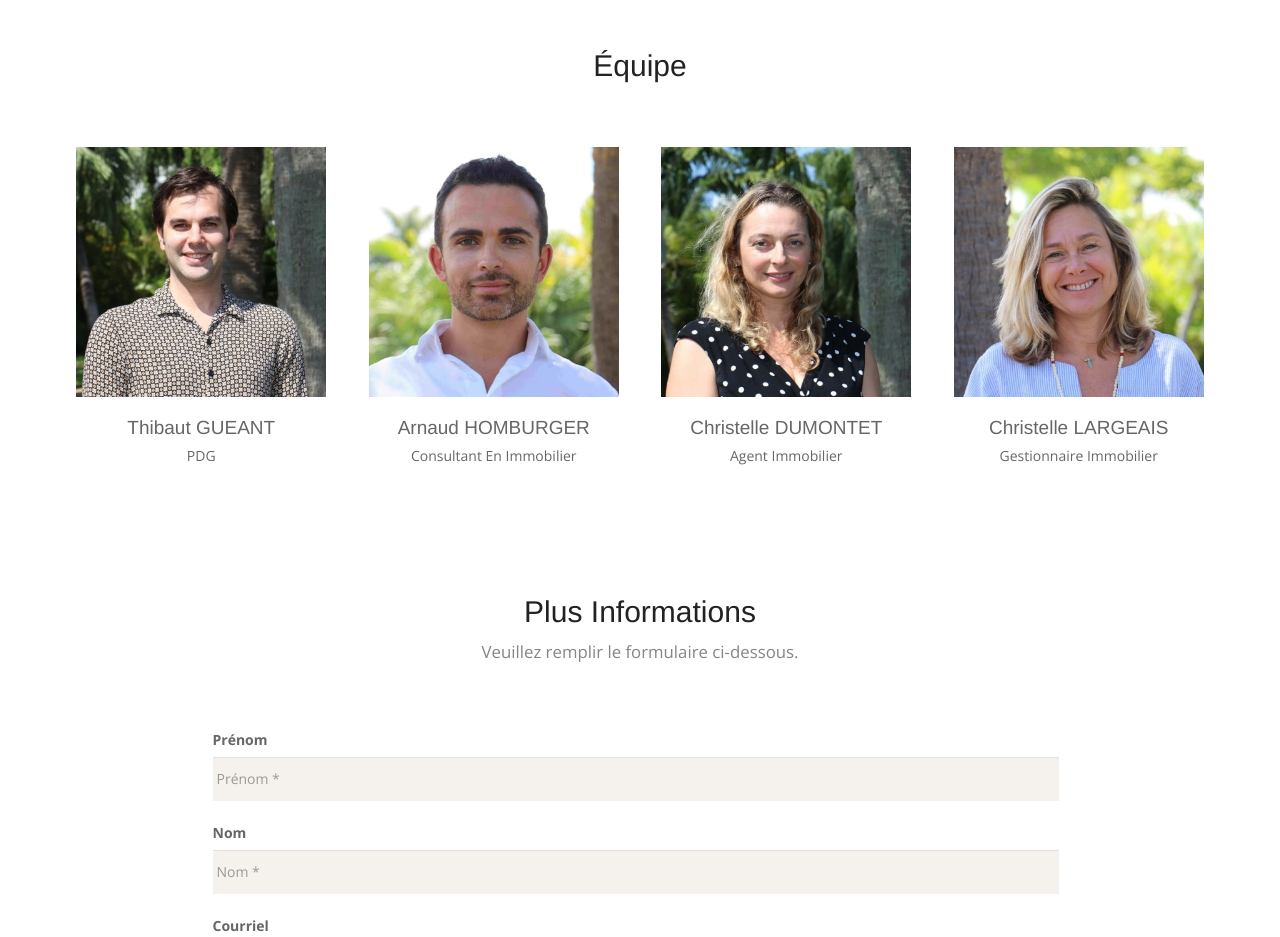
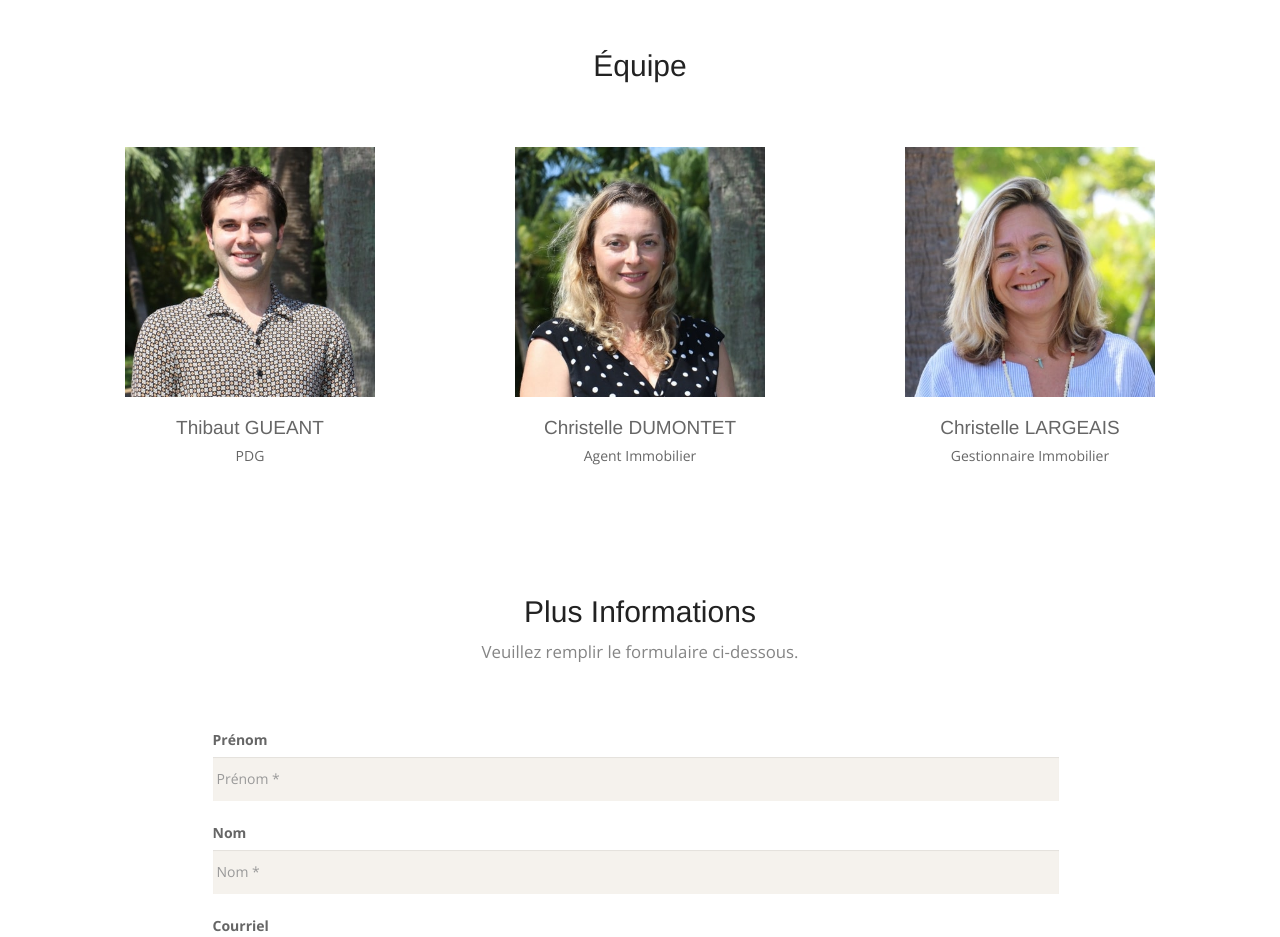
Before and after one commit to uskeyadvisors/atriums, a plain HTML site: page french.html in a window 1280 px wide. Shown: the part 4540-5477 px from the top of the page. Drawn offline with nearby package versions, Linux system fonts and the light colour scheme.

Commit message:
remove boxes

```diff
--- a/french.html
+++ b/french.html
@@ -374,7 +374,7 @@ ______$_______________________ _$
     <!-- Team Member's Details -->
     <div class="team-content">
       <div class="row">
-        <div class="col-md-3 col-sm-6 col-xs-12">
+        <div class="col-md-4 col-sm-6 col-xs-12">
           <!-- Team Member -->
           <div class="team-member pDark">
             <!-- Image Hover Block -->
@@ -390,21 +390,7 @@ ______$_______________________ _$
 <!--             <div class="team-socials"> <a href="#"><i class="fa fa-facebook"></i></a> <a href="#"><i class="fa fa-google-plus"></i></a> <a href="#"><i class="fa fa-twitter"></i></a> <a href="#"><i class="fa fa-dribbble"></i></a> <a href="#"><i class="fa fa-github"></i></a> </div>
  -->          </div>
         </div>
-        <div class="col-md-3 col-sm-6 col-xs-12">
-          <!-- Team Member -->
-          <div class="team-member pDark">
-            <!-- Image Hover Block -->
-            <div class="member-img">
-              <!-- Image  -->
-              <img class="img-responsive" src="images/photo-2.jpg" alt=""> </div>
-            <!-- Member Details -->
-            <h4>Arnaud HOMBURGER</h4>
-            <!-- Designation -->
-            <span class="pos">Consultant En Immobilier</span>
-<!--             <div class="team-socials"> <a href="#"><i class="fa fa-facebook"></i></a> <a href="#"><i class="fa fa-google-plus"></i></a> <a href="#"><i class="fa fa-twitter"></i></a> <a href="#"><i class="fa fa-dribbble"></i></a> <a href="#"><i class="fa fa-github"></i></a> </div>
- -->          </div>
-        </div>
-        <div class="col-md-3 col-sm-6 col-xs-12">
+        <div class="col-md-4 col-sm-6 col-xs-12">
           <!-- Team Member -->
           <div class="team-member pDark">
             <!-- Image Hover Block -->
@@ -418,7 +404,7 @@ ______$_______________________ _$
 <!--             <div class="team-socials"> <a href="#"><i class="fa fa-facebook"></i></a> <a href="#"><i class="fa fa-google-plus"></i></a> <a href="#"><i class="fa fa-twitter"></i></a> <a href="#"><i class="fa fa-dribbble"></i></a> <a href="#"><i class="fa fa-github"></i></a> </div>
  -->          </div>
         </div>
-        <div class="col-md-3 col-sm-6 col-xs-12">
+        <div class="col-md-4 col-sm-6 col-xs-12">
           <!-- Team Member -->
           <div class="team-member pDark">
             <!-- Image Hover Block -->
```
Also changed, not shown: index.html (+4 -17 lines).
